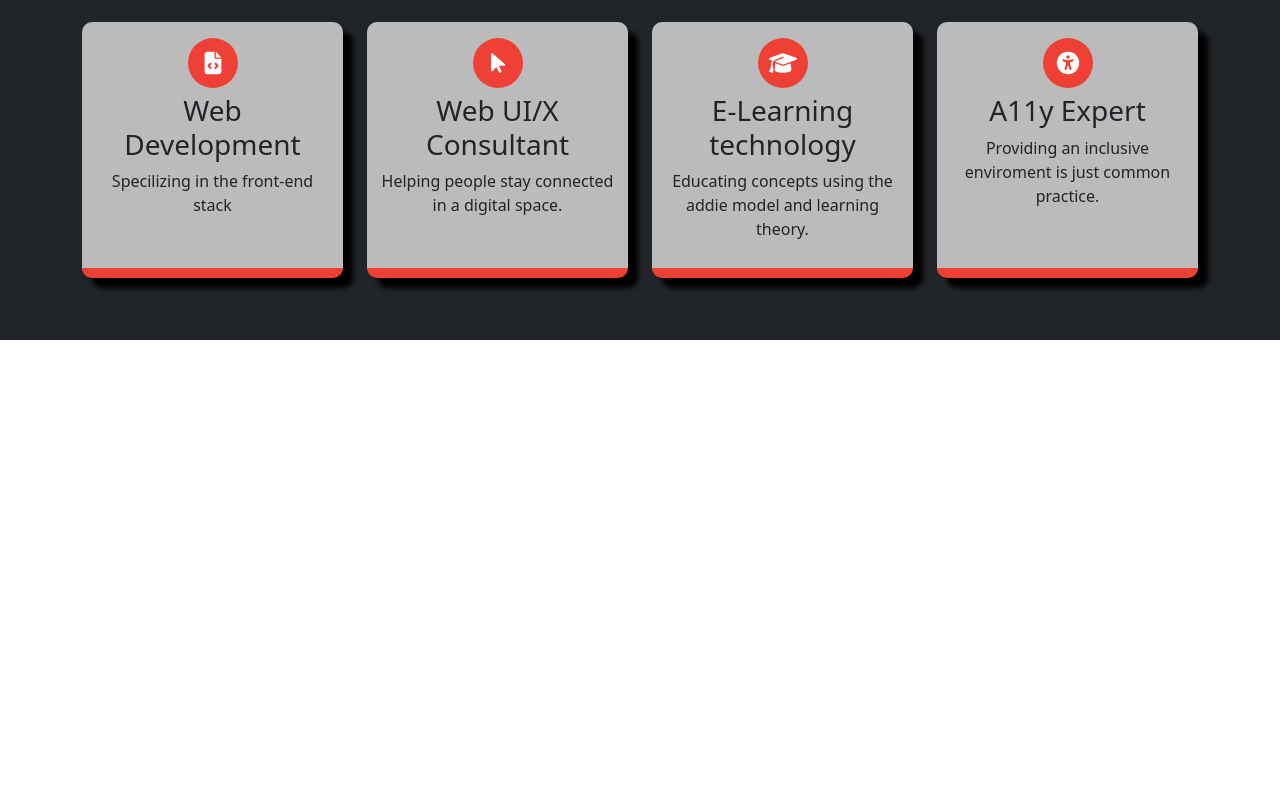
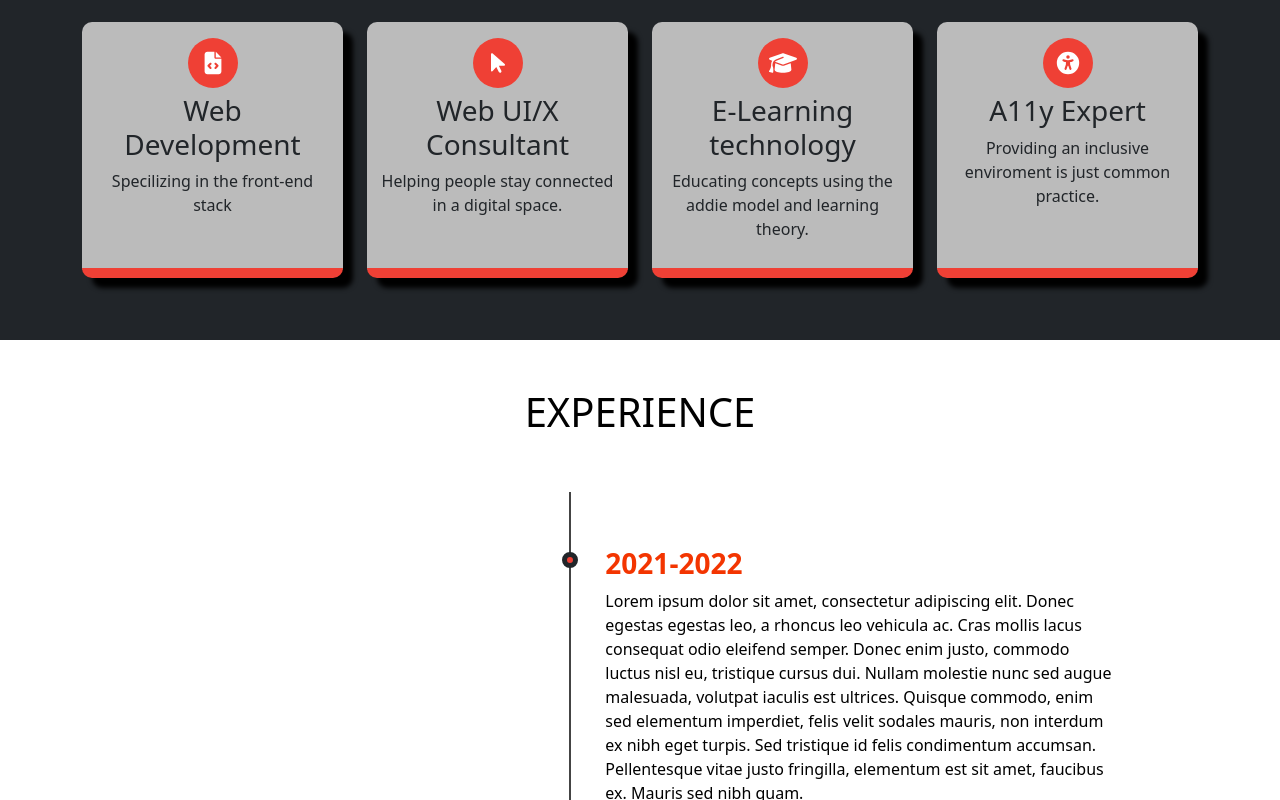
Before and after one commit to victorswanberg/portfolio, a React (Create React App) app: page / in a window 1280 px wide. Shown: the part 1430-2230 px from the top of the page. Before the commit the page ends 1770 px from the top, so only its background shows below. Built offline with nearby package versions, Linux system fonts and the light colour scheme.

Commit message:
Added the experience component

```diff
--- a/src/App.css
+++ b/src/App.css
@@ -5,6 +5,7 @@
   --primary-red: #ef4035;
   --primary-dark: #212529;
   --primary-hover-red: #f33501;
+  --primary-light-grey: #f4f4f4;
   --primary-slate-grey: #bbbbbb;
   --primary-dark-grey: #444444;
   --primary-black: #000000;
@@ -242,3 +243,92 @@ text-transform: uppercase;
 .services .box:hover .circle {
   background-color: var(--primary-white);
 }
+
+/* Experience */
+.experience-wrapper {
+  position:absolute;
+  padding: 3.125rem;
+  overflow:hidden;
+}
+
+.experience h1 {
+  text-transform: uppercase;
+  color: #000000;
+}
+
+.experience-wrapper::before {
+  position: absolute;
+  content:"";
+  top: 0;
+  left: 50%;
+  margin-left: -0.0625rem;
+  width: 0.125rem;
+  height: 100%;
+  background-color: var(--primary-dark-grey);
+  z-index: 1;
+}
+
+.timeline-block {
+  width: calc(50% + 0.5rem);
+  display: flex;
+  justify-content: space-between;
+  clear: both;
+}
+
+.timeline-block-right {
+  float: right;
+}
+
+.timeline-block-left {
+  float: left;
+  direction: rtl;
+}
+
+.marker {
+  width: 1rem;
+  height: 1rem;
+  border-radius: 50%;
+  border: 0.3125rem solid var(--primary-dark);
+  background: var(--primary-red);
+  margin-top: 0.625rem;
+  z-index: 3;
+}
+
+.timeline-content {
+  width: 95%;
+  padding: 0 0.9375rem;
+  color: var(--primary-black);
+  direction: ltr;
+}
+
+.timeline-content h3 {
+  margin-top: 0.3125rem;
+  color: var(--primary-hover-red);
+  font-weight: 900;
+}
+
+/* Media */
+@media(max-width:768px) {
+
+  .experience {
+    padding: 0.75rem;
+  }
+
+  .experience .container {
+    padding-left: 0;
+  }
+
+  .experience-wrapper::before {
+    left: 0.5rem;
+    margin-bottom: 1.875rem;
+  }
+  .timeline-block-right {
+    float: none;
+    width: 100%;
+  }
+  .timeline-block-left {
+    float: none;
+    direction: ltr;
+    width: 100%;
+  }
+}
--- a/src/App.js
+++ b/src/App.js
@@ -4,6 +4,7 @@ import Navbar from './components/Navbar';
 import Header from './components/Header';
 import AboutMe from './components/AboutMe';
 import Services from './components/Services';
+import Experience from './components/Experience';
 
 
 
@@ -15,6 +16,7 @@ function App() {
       <Header />
       <AboutMe />
       <Services />
+      <Experience />
     </>
   );
 }
--- /dev/null
+++ b/src/components/Experience.js
@@ -0,0 +1,54 @@
+import React from 'react';
+
+const Experience = () => {
+    return (
+        <div className="experience">
+            <div className="d-flex justify-content-center my-5">
+                <h1>Experience</h1>
+            </div>
+            <div className="container experience-wrapper">
+                <div className="timeline-block timeline-block-right">
+                    <div className="marker"></div>
+                    <div className="timeline-content">
+                        <h3>2021-2022</h3>
+                        <p>
+                            Lorem ipsum dolor sit amet, consectetur adipiscing elit. Donec egestas egestas leo, a rhoncus leo vehicula ac. Cras mollis lacus consequat odio eleifend semper. Donec enim justo, commodo luctus nisl eu, tristique cursus dui. Nullam molestie nunc sed augue malesuada, volutpat iaculis est ultrices. Quisque commodo, enim sed elementum imperdiet, felis velit sodales mauris, non interdum ex nibh eget turpis. Sed tristique id felis condimentum accumsan. Pellentesque vitae justo fringilla, elementum est sit amet, faucibus ex. Mauris sed nibh quam.
+                        </p>
+                    </div>
+                </div>
+            {/* Add more blocks and swap between left and right */}
+            <div className="timeline-block timeline-block-left">
+                    <div className="marker"></div>
+                    <div className="timeline-content">
+                        <h3>2020-2021</h3>
+                        <p>
+                            Lorem ipsum dolor sit amet, consectetur adipiscing elit. Donec egestas egestas leo, a rhoncus leo vehicula ac. Cras mollis lacus consequat odio eleifend semper. Donec enim justo, commodo luctus nisl eu, tristique cursus dui. Nullam molestie nunc sed augue malesuada, volutpat iaculis est ultrices. Quisque commodo, enim sed elementum imperdiet, felis velit sodales mauris, non interdum ex nibh eget turpis. Sed tristique id felis condimentum accumsan. Pellentesque vitae justo fringilla, elementum est sit amet, faucibus ex. Mauris sed nibh quam.
+                        </p>
+                    </div>
+                </div>
+                {/* Add more blocks and swap between left and right */}
+                <div className="timeline-block timeline-block-right">
+                    <div className="marker"></div>
+                    <div className="timeline-content">
+                        <h3>2019-2020</h3>
+                        <p>
+                            Lorem ipsum dolor sit amet, consectetur adipiscing elit. Donec egestas egestas leo, a rhoncus leo vehicula ac. Cras mollis lacus consequat odio eleifend semper. Donec enim justo, commodo luctus nisl eu, tristique cursus dui. Nullam molestie nunc sed augue malesuada, volutpat iaculis est ultrices. Quisque commodo, enim sed elementum imperdiet, felis velit sodales mauris, non interdum ex nibh eget turpis. Sed tristique id felis condimentum accumsan. Pellentesque vitae justo fringilla, elementum est sit amet, faucibus ex. Mauris sed nibh quam.
+                        </p>
+                    </div>
+                </div>
+                {/* Add more blocks and swap between left and right */}
+                <div className="timeline-block timeline-block-left">
+                    <div className="marker"></div>
+                    <div className="timeline-content">
+                        <h3>2018-2019</h3>
+                        <p>
+                            Lorem ipsum dolor sit amet, consectetur adipiscing elit. Donec egestas egestas leo, a rhoncus leo vehicula ac. Cras mollis lacus consequat odio eleifend semper. Donec enim justo, commodo luctus nisl eu, tristique cursus dui. Nullam molestie nunc sed augue malesuada, volutpat iaculis est ultrices. Quisque commodo, enim sed elementum imperdiet, felis velit sodales mauris, non interdum ex nibh eget turpis. Sed tristique id felis condimentum accumsan. Pellentesque vitae justo fringilla, elementum est sit amet, faucibus ex. Mauris sed nibh quam.
+                        </p>
+                    </div>
+                </div>
+            </div>
+        </div>
+    )
+}
+
+export default Experience
--- a/src/components/Services.js
+++ b/src/components/Services.js
@@ -11,7 +11,7 @@ const Services = () => {
             <h1 className="py-5">My services</h1>
             <div className="container">
                 <div className="row">
-                    <div className="col-md-3 col-sm-6">
+                    <div className="col-lg-3 col-md-6 col-sm-6">
                         <div className="box">
                             <div className="circle">
                                 <FontAwesomeIcon className="icon" icon={faFileCode} size="2x" />
@@ -21,7 +21,7 @@ const Services = () => {
                         </div>
                     </div>
                     {/* - */}
-                    <div className="col-md-3 col-sm-6">
+                    <div className="col-lg-3 col-md-6 col-sm-6">
                         <div className="box">
                             <div className="circle">
                                 <FontAwesomeIcon className="icon" icon={faArrowPointer} size="2x" />
@@ -31,7 +31,7 @@ const Services = () => {
                         </div>
                     </div>
                     {/* - */}
-                    <div className="col-md-3 col-sm-6">
+                    <div className="col-lg-3 col-md-6 col-sm-6">
                         <div className="box">
                             <div className="circle">
                                 <FontAwesomeIcon className="icon" icon={faGraduationCap} size="2x" />
@@ -41,7 +41,7 @@ const Services = () => {
                         </div>
                     </div>
                     {/* - */}
-                    <div className="col-md-3 col-sm-6">
+                    <div className="col-lg-3 col-md-6 col-sm-6">
                         <div className="box">
                             <div className="circle">
                                 <FontAwesomeIcon className="icon" icon={faUniversalAccess} size="2x" />
```
